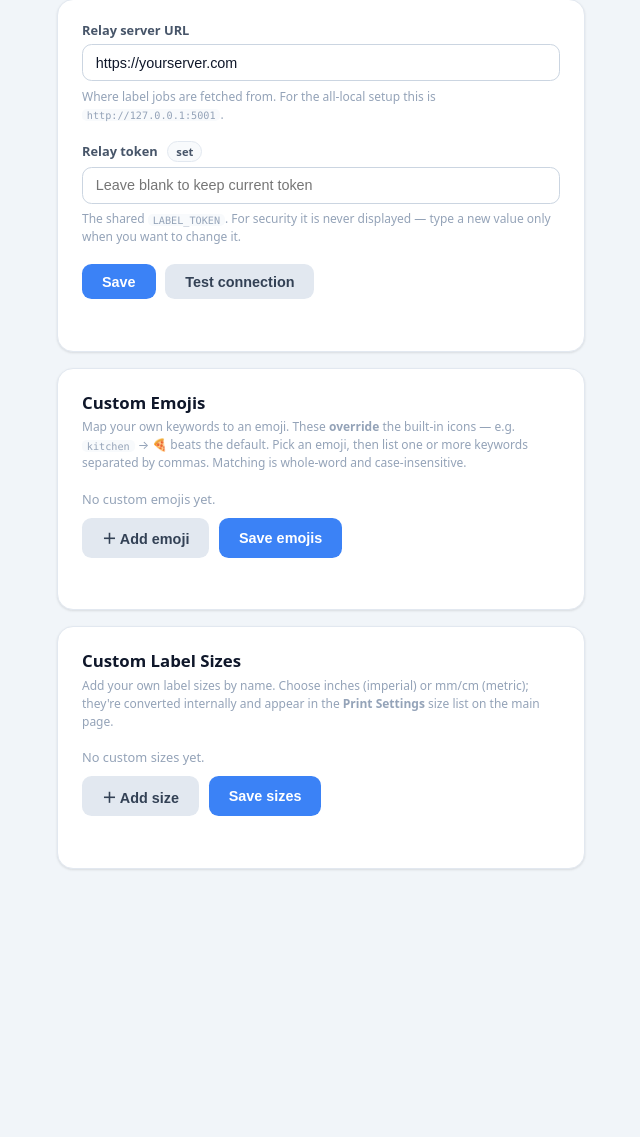
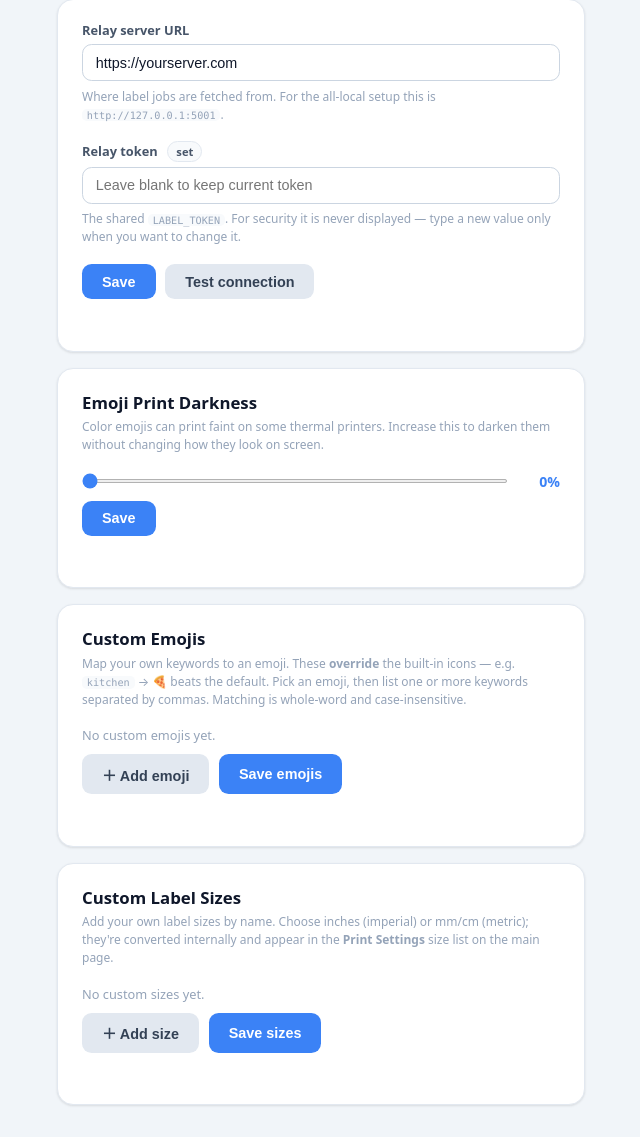
Before and after one commit to sholder89/voice-label-printer, a Flask app: page /advanced in a window 1280 px wide. Shown: the part 137-1274 px from the top of the page, without its empty margins (319-959 px from the left). Before the commit the page ends 1007 px from the top, so only its background shows below. Run offline with Flask 3, Linux system fonts and the light colour scheme; data that the repository does not hold is empty; parts of the project's set-up code (start-up, migrations or seed data) failed here and were passed over.

Commit message:
Add emoji print darkness slider to Advanced Settings
Reverts threshold approach; keeps original grayscale rendering (preserves
emoji detail) and adds a 0-100% darkness slider that shifts ink pixels
toward black while leaving pure-white background untouched. Formula:
255 - (255 - pixel) * factor, where factor maps 0%→1.0 and 100%→4.0.

Setting persisted in config.json and applied live without restart.

Co-Authored-By: Claude Sonnet 4.6 <noreply@anthropic.com>

```diff
--- a/client/app.py
+++ b/client/app.py
@@ -12,7 +12,7 @@ from PIL import Image, ImageDraw
 from flask import Flask, render_template, request, jsonify, send_file
 from printer import (
     print_label, list_printers, render_label, render_dimensions,
-    set_custom_emojis, set_custom_sizes, _BUILTIN_SIZE_KEYS,
+    set_custom_emojis, set_custom_sizes, set_emoji_darkness, _BUILTIN_SIZE_KEYS,
     LABEL_SIZES, FONT_STYLES, FONT_WEIGHTS, BORDER_STYLES, TEXT_CASES,
     STYLE_PRESETS, STYLE_PRESET_GROUPS, WIN32_AVAILABLE,
     _IMAGE_BORDER_ENTRIES,
@@ -126,9 +126,13 @@ def _save_history():
         pass
 
 
+_emoji_darkness = 0   # 0–100, persisted in config.json
+
+
 def _load_config():
     """Load relay endpoint/token overrides (set via the Advanced page) into
     `runtime`. A saved value wins over the .env/default; missing keys keep it."""
+    global _emoji_darkness
     try:
         with open(_CONFIG_PATH) as f:
             cfg = json.load(f)
@@ -136,6 +140,9 @@ def _load_config():
             runtime["relay_url"] = cfg["relay_url"]
         if cfg.get("token"):
             runtime["token"] = cfg["token"]
+        if "emoji_darkness" in cfg:
+            _emoji_darkness = max(0, min(100, int(cfg["emoji_darkness"])))
+            set_emoji_darkness(_emoji_darkness)
     except (FileNotFoundError, json.JSONDecodeError):
         pass
 
@@ -145,8 +152,11 @@ def _save_config():
     %APPDATA% (per-user, not OneDrive-synced) — same plaintext posture as .env."""
     try:
         with open(_CONFIG_PATH, "w") as f:
-            json.dump({"relay_url": runtime["relay_url"], "token": runtime["token"]},
-                      f, indent=2)
+            json.dump({
+                "relay_url": runtime["relay_url"],
+                "token": runtime["token"],
+                "emoji_darkness": _emoji_darkness,
+            }, f, indent=2)
     except Exception:
         pass
 
@@ -455,6 +465,28 @@ def set_sizes():
     _save_custom_sizes()
     _apply_custom_sizes()       # live — registers into LABEL_SIZES immediately
     return jsonify({"ok": True, "sizes": _custom_sizes})
+
+
+@app.route("/config/emoji-darkness", methods=["GET"])
+def get_emoji_darkness():
+    if not _is_local_request():
+        return jsonify({"error": "forbidden"}), 403
+    return jsonify({"emoji_darkness": _emoji_darkness})
+
+
+@app.route("/config/emoji-darkness", methods=["POST"])
+def post_emoji_darkness():
+    if not _is_local_request():
+        return jsonify({"error": "forbidden"}), 403
+    global _emoji_darkness
+    data = request.get_json(silent=True) or {}
+    val  = data.get("emoji_darkness")
+    if val is None:
+        return jsonify({"error": "emoji_darkness required"}), 400
+    _emoji_darkness = max(0, min(100, int(val)))
+    set_emoji_darkness(_emoji_darkness)
+    _save_config()
+    return jsonify({"ok": True, "emoji_darkness": _emoji_darkness})
 
 
 @app.route("/config", methods=["POST"])
--- a/client/printer.py
+++ b/client/printer.py
@@ -74,6 +74,15 @@ def set_custom_sizes(sizes):
 
 
 DEFAULT_DPI = 203
+
+# Emoji print darkness (0 = no change, 100 = maximum darkening). Applied in
+# _draw_icon after resize. Controlled from the Advanced Settings page.
+_EMOJI_DARKNESS = 0
+
+
+def set_emoji_darkness(pct: int):
+    global _EMOJI_DARKNESS
+    _EMOJI_DARKNESS = max(0, min(100, int(pct)))
 
 # ── Style constants ───────────────────────────────────────────────────────────
 
@@ -1425,11 +1434,11 @@ def _draw_icon(img, icon_type, x, y, size, color=(0, 0, 0), skip_noto=False, ski
         )
         ew, eh = emoji_img.size
 
-    # Threshold to pure black/white for thermal printing. Grayscale luminance
-    # maps light-colored emoji (e.g. yellow faces, ~200/255) to mid-gray, which
-    # prints faint. Any pixel that isn't near-pure-white becomes solid black;
-    # truly white features (eye whites, teeth) are preserved as white gaps.
-    emoji_img = emoji_img.point(lambda x: 0 if x < 250 else 255)
+    # Optional darkness boost: shifts ink pixels toward black while leaving the
+    # pure-white background untouched. factor 1.0 = no change; 4.0 = near-black.
+    if _EMOJI_DARKNESS:
+        factor = 1.0 + (_EMOJI_DARKNESS / 100) * 3.0
+        emoji_img = emoji_img.point(lambda x: max(0, 255 - int((255 - x) * factor)))
 
     # Paste centered: invert L mask so 255=opaque ink, 0=transparent
     mask      = ImageChops.invert(emoji_img)
--- a/client/templates/advanced.html
+++ b/client/templates/advanced.html
@@ -90,6 +90,11 @@ button:active { transform:scale(.97); }
 .spinner { width:54px; height:54px; border:5px solid var(--border2); border-top-color:var(--accent);
            border-radius:50%; animation:spin .8s linear infinite; }
 @keyframes spin { to { transform:rotate(360deg); } }
+
+/* Emoji darkness slider */
+.slider-row { display:flex; align-items:center; gap:.75rem; margin:.4rem 0 .2rem; }
+input[type=range] { flex:1; accent-color:var(--accent); height:4px; cursor:pointer; }
+.slider-val { font-size:.88rem; font-weight:700; color:var(--accent); min-width:2.5rem; text-align:right; }
 </style>
 </head>
 <body>
@@ -117,6 +122,21 @@ button:active { transform:scale(.97); }
       <button class="btn-secondary" onclick="testConn()">Test connection</button>
     </div>
     <div class="note" id="note"></div>
+  </div>
+
+  <div class="card">
+    <h2>Emoji Print Darkness</h2>
+    <p class="hint">Color emojis can print faint on some thermal printers. Increase this to
+       darken them without changing how they look on screen.</p>
+    <div class="slider-row">
+      <input type="range" id="emoji-darkness" min="0" max="100" step="1" value="0"
+             oninput="document.getElementById('darkness-val').textContent=this.value+'%'">
+      <span class="slider-val" id="darkness-val">0%</span>
+    </div>
+    <div class="row" style="margin-top:.6rem">
+      <button class="btn-primary" onclick="saveDarkness()">Save</button>
+    </div>
+    <div class="note" id="darkness-note"></div>
   </div>
 
   <div class="card">
@@ -212,6 +232,32 @@ function testConn() {
   }).then(r => r.json()).then(d => {
     setNote(d.detail, d.ok ? 'ok' : 'err');
   }).catch(() => setNote('Test failed.', 'err'));
+}
+
+/* ── Emoji darkness ─────────────────────────────────────────────────────── */
+function darknessNote(msg, kind) {
+  const n = document.getElementById('darkness-note');
+  n.textContent = msg; n.className = 'note' + (kind ? ' ' + kind : '');
+}
+
+function loadDarkness() {
+  fetch('/config/emoji-darkness').then(r => r.json()).then(d => {
+    if (d.error) return;
+    const v = d.emoji_darkness || 0;
+    document.getElementById('emoji-darkness').value = v;
+    document.getElementById('darkness-val').textContent = v + '%';
+  }).catch(() => {});
+}
+
+function saveDarkness() {
+  const v = parseInt(document.getElementById('emoji-darkness').value, 10);
+  fetch('/config/emoji-darkness', {
+    method: 'POST', headers: {'Content-Type': 'application/json'},
+    body: JSON.stringify({ emoji_darkness: v }),
+  }).then(r => r.json()).then(d => {
+    if (d.error) { darknessNote(d.error, 'err'); return; }
+    darknessNote('Saved ✓ — applies to the next print.', 'ok');
+  }).catch(() => darknessNote('Save failed.', 'err'));
 }
 
 /* ── Custom emojis ──────────────────────────────────────────────────────── */
@@ -425,6 +471,7 @@ document.addEventListener('keydown', e => {
 });
 
 load();
+loadDarkness();
 loadEmojis();
 loadSizes();
 </script>
```
